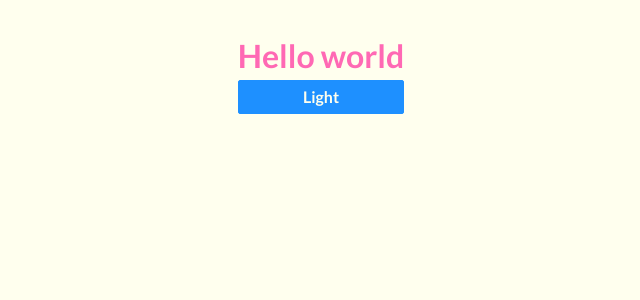
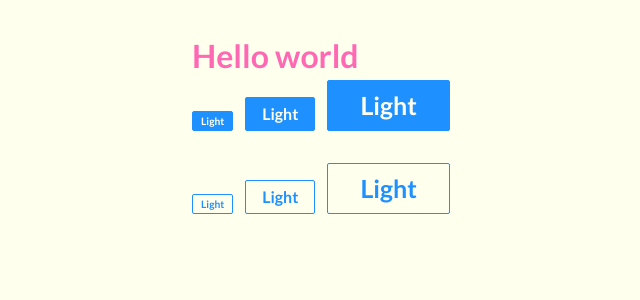
Before and after one commit to notAro14/next-ts-starter, a Next.js app: page / in a window 1280 px wide. Shown: the top 300 px of the page, without its empty margins (319-959 px from the left). Built offline with nearby package versions, Linux system fonts and the light colour scheme.

Commit message:
Add examples of variants

```diff
--- a/src/pages/index.tsx
+++ b/src/pages/index.tsx
@@ -1,12 +1,16 @@
 import Head from 'next/head';
-import { ReactElement } from 'react';
+import { ReactElement, FC } from 'react';
 
 import Heading from 'shared/heading';
 import { useColorMode, useToggleColorMode } from 'theme/color-mode';
 import { NextPageWithLayout } from 'types';
 import GlobalLayout from 'shared/layouts/global-layout';
 import VStack from 'shared/v-stack';
-import BaseButton from 'shared/button/base-button';
+import BaseButton, {
+  ButtonVariant,
+  ButtonSize,
+} from 'shared/button/base-button';
+import HStack from 'shared/h-stack';
 
 const IndexPage: NextPageWithLayout = () => {
   return (
@@ -17,7 +21,18 @@ const IndexPage: NextPageWithLayout = () => {
       <Heading as='h1' color='primary' fontFamily='primary'>
         Hello world
       </Heading>
-      <ToggleThemeBtn />
+      <VStack gap={6}>
+        <HStack gap={3} alignItems='flex-end'>
+          <ToggleThemeBtn variant='filled.primary' />
+          <ToggleThemeBtn variant='filled.primary' size='medium' />
+          <ToggleThemeBtn variant='filled.primary' size='big' />
+        </HStack>
+        <HStack gap={3} alignItems='flex-end'>
+          <ToggleThemeBtn variant='outlined.primary' />
+          <ToggleThemeBtn variant='outlined.primary' size='medium' />
+          <ToggleThemeBtn variant='outlined.primary' size='big' />
+        </HStack>
+      </VStack>
     </>
   );
 };
@@ -30,10 +45,19 @@ IndexPage.getLayout = (page: ReactElement) => (
   </GlobalLayout>
 );
 
-const ToggleThemeBtn = () => {
+interface ToggleThemeBtnProps extends ButtonVariant, ButtonSize {}
+
+const ToggleThemeBtn: FC<ToggleThemeBtnProps> = ({
+  variant = 'filled',
+  size = 'small',
+}) => {
   const colorMode = useColorMode();
   const toggle = useToggleColorMode();
-  return <BaseButton onClick={toggle}>{colorMode}</BaseButton>;
+  return (
+    <BaseButton size={size} variant={variant} onClick={toggle}>
+      {colorMode}
+    </BaseButton>
+  );
 };
 
 export default IndexPage;
--- a/src/shared/button/base-button.ts
+++ b/src/shared/button/base-button.ts
@@ -3,23 +3,75 @@ import shouldForwardProp from '@styled-system/should-forward-prop';
 import css from '@styled-system/css';
 
 import { SystemStyleProps } from 'types/ui';
+import { variant } from 'styled-system';
 import { getSystemStyleProps, sx } from 'utils/ui';
 
-const BaseButton = styled('button', { shouldForwardProp })<SystemStyleProps>`
+export type ButtonVariant = {
+  variant?: 'filled' | 'outlined' | 'filled.primary' | 'outlined.primary';
+};
+export type ButtonSize = { size?: 'small' | 'medium' | 'big' };
+
+const outlinedBase = {
+  backgroundColor: 'transparent',
+};
+const outlinedPrimary = {
+  ...outlinedBase,
+  color: 'accent',
+};
+const outlined = {
+  ...outlinedBase,
+  primary: outlinedPrimary,
+};
+
+const filledBase = {};
+const filled = {
+  ...filledBase,
+  primary: {
+    backgroundColor: 'accent',
+    borderColor: 'accent',
+    color: 'background',
+  },
+};
+
+const BaseButton = styled('button', { shouldForwardProp })<
+  SystemStyleProps & ButtonVariant & ButtonSize
+>`
   ${css({
-    backgroundColor: 'accent',
     border: '1px solid',
-    borderColor: 'accent',
     borderRadius: 'sm',
-    color: 'background',
     fontFamily: 'primary',
     fontWeight: 700,
-    py: 1,
-    px: 2,
+    lineHeight: '1',
     ':hover': {
       cursor: 'pointer',
     },
     textTransform: 'capitalize',
+  })}
+  ${variant({
+    variants: {
+      filled,
+      outlined,
+    },
+  })}
+  ${variant({
+    prop: 'size',
+    variants: {
+      small: {
+        py: 1,
+        px: 2,
+        fontSize: 'xs',
+      },
+      medium: {
+        py: 2,
+        px: 4,
+        fontSize: 'md',
+      },
+      big: {
+        py: 3,
+        px: 6,
+        fontSize: 'xl',
+      },
+    },
   })}
   ${getSystemStyleProps()}
   ${(props) => sx(props.sx)}
```
